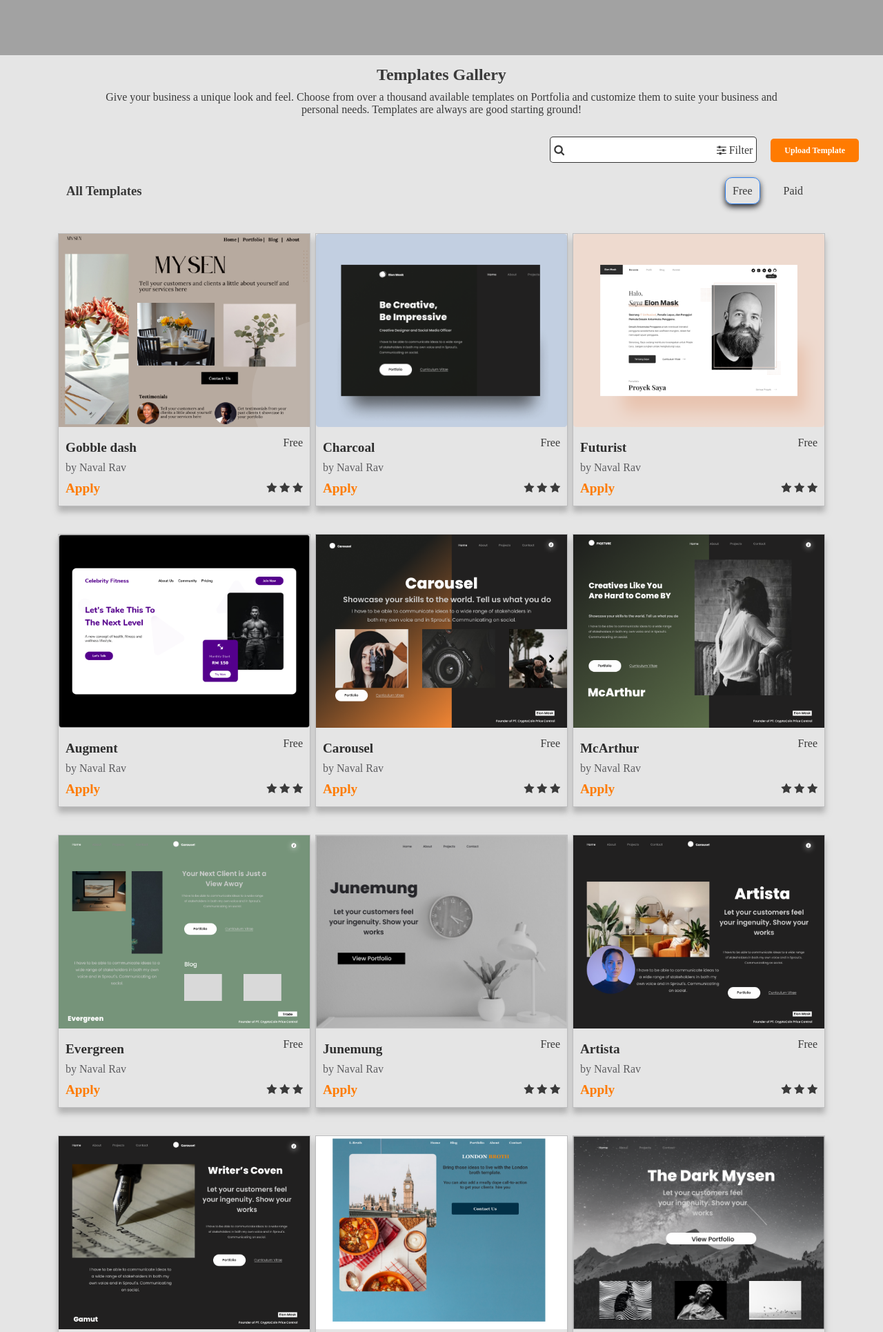
After one commit to zuri-training/portfolia, a Django app: template dashboard/templates/template-gallery.html in a window 1280 px wide. The commit adds this page. Shown: the top 1931 px of the page at 69% size. Run offline with Django 4.2, Linux system fonts and the light colour scheme; the template is opened without the code that fills it, so the values that code supplies are empty.

Commit message:
modified dashoard & created template-gallery

```diff
--- a/dashboard/static/css/main.css
+++ b/dashboard/static/css/main.css
@@ -130,7 +130,7 @@
         width: 70%;
     }
     .dashboard-container .sidebar nav div:nth-of-type(2){
-        position: absolute; bottom: 30px; left:20px;
+         left:20px;
     }
     .dashboard-container .right-section{
         width: 80%;
@@ -265,7 +265,7 @@
     }
 }
 .article-section .post-list .item{
-    height: 55px;
+    min-height: 55px;
     margin: 10px 0;
     padding: 5px;
     align-items: center;
--- /dev/null
+++ b/dashboard/static/css/template.css
@@ -0,0 +1,233 @@
+*{
+    margin: 0;
+    padding: 0;
+    box-sizing: border-box;
+    color: #3A3A3A;
+    font-family: 'Poppins';
+}
+
+.flex{
+    display: flex;
+}
+
+.flex-direction-column{
+    flex-direction: column;
+}
+
+.justify-content-center{
+    justify-content: center;
+}
+.justify-content-around{
+    justify-content: space-around;
+}
+
+.justify-content-between{
+    justify-content: space-between;
+}
+.justify-content-evenly{
+    justify-content: space-evenly;
+}
+.justify-content-end{
+    justify-content: flex-end;
+}
+
+.align-items-center{
+    align-items: center;
+}
+
+.align-content-center{
+    align-content: center;
+}
+
+
+.grid{
+    display: grid;
+}
+
+.grid-row-2{
+    grid-template-rows: 2fr 1fr;
+}
+.grid-col-2{
+    grid-template-columns: 1fr 1fr;
+}
+.grid-col-3{
+    grid-template-columns: 1fr 1fr 1fr;
+}
+.grid-col-4{
+    grid-template-columns: 1fr 1fr 1fr 1fr;
+}
+.grid-col-5{
+    grid-template-columns: 1fr 1fr 1fr 1fr 1fr;
+}
+.grid-col-6{
+    grid-template-columns: 1fr 1fr 1fr 1fr 1fr 1fr;
+}
+
+body{
+    background: #E5E5E5;
+}
+.template-header{
+    width: 100%;
+    height: 80px;
+    margin-bottom: 15px;
+    background: #A2A2A2;
+}
+.jumbotron-section{
+    text-align: center;
+
+}
+.jumbotron-section .write-up{
+    max-width: 80%;
+    min-width: 50%;
+    margin: 10px auto 30px;
+}
+img{
+    width: 100%;
+}
+
+.search-box{
+
+    height: 38px;
+    padding: 15px;
+    margin-right: 20px;
+    margin-bottom: 25px;
+}
+.search-box > div:nth-of-type(2) label{
+    display: none;
+    padding: 10px;
+    /* width: 344px; */
+    font-size: 12px;
+    height: 37px;
+    background: #FF7B01;
+    border-radius: 5px;
+    color: #fff;
+    font-weight: 600;
+    cursor: pointer;
+
+
+}
+.input-box{
+    max-width: 561px;
+    min-width: 70%;
+    height: inherit;
+    background: #FFFFFF;
+    margin-right: 20px;
+
+    border: 1px solid rgba(0, 0, 0, 0.8);
+    border-radius: 5px;
+    padding: 5px;
+}
+.input-box input{
+    margin-left: 4px;
+    flex: 1;
+    padding: 3px;
+    border: none;
+    height: 100%;
+    outline:none;
+}
+.input-box > .fa-sliders span{
+    display: none;
+}
+@media(min-width:650px)
+{
+    .search-box > div:nth-of-type(2) label{
+        display: inline;
+        padding: 10px 20px;
+        width: 344px;
+        height: 90%;
+
+    }
+    .search-box{
+        justify-content: flex-end;
+    }
+    .search-box > div:nth-of-type(2) label:hover{
+    opacity: 0.7;
+    }
+    .input-box{
+        max-width: 561px;
+        min-width: 300px;
+        height: inherit;
+        background: #FFFFFF;
+        margin-right: 20px;
+        border: 1px solid rgba(0, 0, 0, 0.8);
+        border-radius: 5px;
+        padding: 5px;
+    }
+    .input-box > .fa-sliders span{
+    display: inline;
+}
+
+}
+.tem-list-head{
+    width: 85%;
+    margin: 30px auto;
+    align-items: center;
+
+}
+a{
+    text-decoration: none;
+}
+.tem-list-head > div > a{
+    padding: 10px;
+    margin: 0 10px;
+}
+.tem-list-head > div > a:hover,
+.tem-list-head > div > a.active{
+
+    border: 1px solid #2F80ED;
+    box-shadow: 0px 4px 8px #252529;
+    border-radius: 10px;
+}
+.template-list{
+    width: 90%;
+    margin: 10px auto;
+    column-gap: 7px;
+    row-gap: 40px;
+
+}
+@media(min-width:650px)
+{
+    .template-list{
+        padding: 20px;
+        grid-template-columns: 1fr 1fr 1fr;
+    }
+}
+.template-card{
+    border: 1px solid rgba(37, 37, 41, 0.2);
+    box-shadow: 0px 8px 8px rgba(128, 128, 128, 0.5);
+}
+.template-card:hover{
+    box-shadow: 0px 4px 8px #252529;
+}
+.meta-data{
+    padding: 10px;
+}
+.meta-data div{
+    height: 30px;
+}
+.meta-data div:nth-of-type(1) > span:nth-of-type(1){
+    font-weight: 700;
+    font-size: 1rem;
+    line-height: 32px;
+    color: #2E2E2E;
+
+}
+.meta-data div:nth-of-type(2) > span{
+    color: rgba(37, 37, 41, 0.7);
+}
+.meta-data div:nth-of-type(3) > span:nth-of-type(1){
+    font-weight: 700;
+    font-size: 1rem;
+    line-height: 32px;
+    color: #FF7B01;
+}
+@media(min-width:650px)
+{
+    .meta-data div:nth-of-type(1) > span:nth-of-type(1){
+        font-size: 1.2rem;
+    }
+
+    .meta-data div:nth-of-type(3) > span:nth-of-type(1){
+        font-size: 1.2rem;
+    }
+}
--- /dev/null
+++ b/dashboard/templates/template-gallery.html
@@ -0,0 +1,359 @@
+<!DOCTYPE html>
+<html lang="en">
+<head>
+    <meta charset="UTF-8">
+    <meta http-equiv="X-UA-Compatible" content="IE=edge">
+    <meta name="viewport" content="width=device-width, initial-scale=1.0">
+    <title>Portfolia | Template Gallery</title>
+    <link rel="stylesheet" href="https://cdnjs.cloudflare.com/ajax/libs/font-awesome/4.7.0/css/font-awesome.min.css" integrity="sha512-SfTiTlX6kk+qitfevl/7LibUOeJWlt9rbyDn92a1DqWOw9vWG2MFoays0sgObmWazO5BQPiFucnnEAjpAB+/Sw==" crossorigin="anonymous" referrerpolicy="no-referrer" />
+    <link rel="stylesheet" href="../static/css/template.css">
+</head>
+<body>
+    <header class="template-header"></header>
+    <section class="jumbotron-section">
+        <h1>Templates Gallery</h1>
+        <p class="write-up">
+            Give your business a unique look and feel. Choose from over a thousand available templates on Portfolia and customize them to suite your business and personal needs.
+            Templates are always are good starting ground!
+        </p>
+    </section>
+
+    <section class="flex justify-content-center align-items-center search-box">
+        <div class="flex align-items-center input-box">
+            <i class="fa fa-search"></i>
+            <input type="text" >
+            <i class="fa fa-sliders"> <span>Filter</span></i>
+        </div>
+        <div>
+            <label for="myfile">Upload Template</label>
+            <input type="file" id="myfile" name="myfile" style="display: none;">
+        </div>
+    </section>
+
+    <div class="flex justify-content-between tem-list-head">
+        <h3>All Templates</h3>
+        <div>
+            <a href="#" class="active">Free</a>
+            <a href="#">Paid</a>
+        </div>
+    </div>
+    <section class="grid grid-col-2  template-list">
+
+        <a href="#" class="template-card">
+            <img src="../static/images/template-gallery/Brown Minimalist Furniture Photo Collage 1.png" alt="template">
+            <div class="meta-data">
+                <div class="flex justify-content-between">
+                    <span>Gobble dash</span>
+                    <span>Free</span>
+                </div>
+                <div class="flex align-items-center">
+                    <span>by Naval Rav </span>
+                </div>
+                <div class="flex justify-content-between align-items-center">
+                    <span>Apply</span>
+                    <span>
+                        <i class="fa fa-star"></i>
+                        <i class="fa fa-star"></i>
+                        <i class="fa fa-star"></i>
+                    </span>
+                </div>
+            </div>
+        </a>
+        <a href="#" class="template-card">
+            <img src="../static/images/template-gallery/Thumbnail-11.png" alt="template">
+            <div class="meta-data">
+                <div class="flex justify-content-between">
+                    <span>Charcoal</span>
+                    <span>Free</span>
+                </div>
+                <div class="flex align-items-center">
+                    <span>by Naval Rav </span>
+                </div>
+                <div class="flex justify-content-between align-items-center">
+                    <span>Apply</span>
+                    <span>
+                        <i class="fa fa-star"></i>
+                        <i class="fa fa-star"></i>
+                        <i class="fa fa-star"></i>
+                    </span>
+                </div>
+            </div>
+        </a>
+        <a href="#" class="template-card">
+            <img src="../static/images/template-gallery/Futurist.png" alt="template">
+            <div class="meta-data">
+                <div class="flex justify-content-between">
+                    <span>Futurist</span>
+                    <span>Free</span>
+                </div>
+                <div class="flex align-items-center">
+                    <span>by Naval Rav </span>
+                </div>
+                <div class="flex justify-content-between align-items-center">
+                    <span>Apply</span>
+                    <span>
+                        <i class="fa fa-star"></i>
+                        <i class="fa fa-star"></i>
+                        <i class="fa fa-star"></i>
+                    </span>
+                </div>
+            </div>
+        </a>
+
+        <a href="#" class="template-card">
+            <img src="../static/images/template-gallery/Rectangle 6.png" alt="template">
+            <div class="meta-data">
+                <div class="flex justify-content-between">
+                    <span>Augment</span>
+                    <span>Free</span>
+                </div>
+                <div class="flex align-items-center">
+                    <span>by Naval Rav </span>
+                </div>
+                <div class="flex justify-content-between align-items-center">
+                    <span>Apply</span>
+                    <span>
+                        <i class="fa fa-star"></i>
+                        <i class="fa fa-star"></i>
+                        <i class="fa fa-star"></i>
+                    </span>
+                </div>
+            </div>
+        </a>
+        <a href="#" class="template-card">
+            <img src="../static/images/template-gallery/McArthur-2.png" alt="template">
+            <div class="meta-data">
+                <div class="flex justify-content-between">
+                    <span>Carousel</span>
+                    <span>Free</span>
+                </div>
+                <div class="flex align-items-center">
+                    <span>by Naval Rav </span>
+                </div>
+                <div class="flex justify-content-between align-items-center">
+                    <span>Apply</span>
+                    <span>
+                        <i class="fa fa-star"></i>
+                        <i class="fa fa-star"></i>
+                        <i class="fa fa-star"></i>
+                    </span>
+                </div>
+            </div>
+        </a>
+        <a href="#" class="template-card">
+            <img src="../static/images/template-gallery/McArthur-1.png" alt="template">
+            <div class="meta-data">
+                <div class="flex justify-content-between">
+                    <span>McArthur</span>
+                    <span>Free</span>
+                </div>
+                <div class="flex align-items-center">
+                    <span>by Naval Rav </span>
+                </div>
+                <div class="flex justify-content-between align-items-center">
+                    <span>Apply</span>
+                    <span>
+                        <i class="fa fa-star"></i>
+                        <i class="fa fa-star"></i>
+                        <i class="fa fa-star"></i>
+                    </span>
+                </div>
+            </div>
+        </a>
+
+        <a href="#" class="template-card">
+            <img src="../static/images/template-gallery/McArthur-3.png" alt="template">
+            <div class="meta-data">
+                <div class="flex justify-content-between">
+                    <span>Evergreen</span>
+                    <span>Free</span>
+                </div>
+                <div class="flex align-items-center">
+                    <span>by Naval Rav </span>
+                </div>
+                <div class="flex justify-content-between align-items-center">
+                    <span>Apply</span>
+                    <span>
+                        <i class="fa fa-star"></i>
+                        <i class="fa fa-star"></i>
+                        <i class="fa fa-star"></i>
+                    </span>
+                </div>
+            </div>
+        </a>
+        <a href="#" class="template-card">
+            <img src="../static/images/template-gallery/Junemung Frame 1.png" alt="template">
+            <div class="meta-data">
+                <div class="flex justify-content-between">
+                    <span>Junemung</span>
+                    <span>Free</span>
+                </div>
+                <div class="flex align-items-center">
+                    <span>by Naval Rav </span>
+                </div>
+                <div class="flex justify-content-between align-items-center">
+                    <span>Apply</span>
+                    <span>
+                        <i class="fa fa-star"></i>
+                        <i class="fa fa-star"></i>
+                        <i class="fa fa-star"></i>
+                    </span>
+                </div>
+            </div>
+        </a>
+        <a href="#" class="template-card">
+            <img src="../static/images/template-gallery/Artista.png" alt="template">
+            <div class="meta-data">
+                <div class="flex justify-content-between">
+                    <span>Artista</span>
+                    <span>Free</span>
+                </div>
+                <div class="flex align-items-center">
+                    <span>by Naval Rav </span>
+                </div>
+                <div class="flex justify-content-between align-items-center">
+                    <span>Apply</span>
+                    <span>
+                        <i class="fa fa-star"></i>
+                        <i class="fa fa-star"></i>
+                        <i class="fa fa-star"></i>
+                    </span>
+                </div>
+            </div>
+        </a>
+
+        <a href="#" class="template-card">
+            <img src="../static/images/template-gallery/McArthur.png" alt="template">
+            <div class="meta-data">
+                <div class="flex justify-content-between">
+                    <span>Gamut Asteria</span>
+                    <span>Free</span>
+                </div>
+                <div class="flex align-items-center">
+                    <span>by Naval Rav </span>
+                </div>
+                <div class="flex justify-content-between align-items-center">
+                    <span>Apply</span>
+                    <span>
+                        <i class="fa fa-star"></i>
+                        <i class="fa fa-star"></i>
+                        <i class="fa fa-star"></i>
+                    </span>
+                </div>
+            </div>
+        </a>
+        <a href="#" class="template-card">
+            <img src="../static/images/template-gallery/London broth.png" alt="template">
+            <div class="meta-data">
+                <div class="flex justify-content-between">
+                    <span>Landon Broth</span>
+                    <span>Free</span>
+                </div>
+                <div class="flex align-items-center">
+                    <span>by Naval Rav </span>
+                </div>
+                <div class="flex justify-content-between align-items-center">
+                    <span>Apply</span>
+                    <span>
+                        <i class="fa fa-star"></i>
+                        <i class="fa fa-star"></i>
+                        <i class="fa fa-star"></i>
+                    </span>
+                </div>
+            </div>
+        </a>
+        <a href="#" class="template-card">
+            <img src="../static/images/template-gallery/Mysen Image 1.png" alt="template">
+            <div class="meta-data">
+                <div class="flex justify-content-between">
+                    <span>Mysen</span>
+                    <span>Free</span>
+                </div>
+                <div class="flex align-items-center">
+                    <span>by Naval Rav </span>
+                </div>
+                <div class="flex justify-content-between align-items-center">
+                    <span>Apply</span>
+                    <span>
+                        <i class="fa fa-star"></i>
+                        <i class="fa fa-star"></i>
+                        <i class="fa fa-star"></i>
+                    </span>
+                </div>
+            </div>
+        </a>
+    </section>
+
+    <div class="flex justify-content-between tem-list-head">
+        <div>
+            <a  href="#" class="active">Trending</a>
+        </div>
+        <div>
+            <a href="#">View all</a>
+        </div>
+    </div>
+    <section class="grid grid-col-2  template-list">
+        <a href="#" class="template-card">
+            <img src="../static/images/template-gallery/McArthur-5.png" alt="template">
+            <div class="meta-data">
+                <div class="flex justify-content-between">
+                    <span>Drapery</span>
+                    <span>Free</span>
+                </div>
+                <div class="flex align-items-center">
+                    <span>by Naval Rav </span>
+                </div>
+                <div class="flex justify-content-between align-items-center">
+                    <span>Apply</span>
+                    <span>
+                        <i class="fa fa-star"></i>
+                        <i class="fa fa-star"></i>
+                        <i class="fa fa-star"></i>
+                    </span>
+                </div>
+            </div>
+        </a>
+        <a href="#" class="template-card">
+            <img src="../static/images/template-gallery/Thumbnail-1.png" alt="template">
+            <div class="meta-data">
+                <div class="flex justify-content-between">
+                    <span>MasterTouch</span>
+                    <span>Free</span>
+                </div>
+                <div class="flex align-items-center">
+                    <span>by Naval Rav </span>
+                </div>
+                <div class="flex justify-content-between align-items-center">
+                    <span>Apply</span>
+                    <span>
+                        <i class="fa fa-star"></i>
+                        <i class="fa fa-star"></i>
+                        <i class="fa fa-star"></i>
+                    </span>
+                </div>
+            </div>
+        </a>
+        <a href="#" class="template-card">
+            <img src="../static/images/template-gallery/McArthur-4.png" alt="template">
+            <div class="meta-data">
+                <div class="flex justify-content-between">
+                    <span>Ave Cesaria</span>
+                    <span>Free</span>
+                </div>
+                <div class="flex align-items-center">
+                    <span>by Naval Rav </span>
+                </div>
+                <div class="flex justify-content-between align-items-center">
+                    <span>Apply</span>
+                    <span>
+                        <i class="fa fa-star"></i>
+                        <i class="fa fa-star"></i>
+                        <i class="fa fa-star"></i>
+                    </span>
+                </div>
+            </div>
+        </a>
+    </section>
+
+</body>
+</html>
```
Also changed, not shown: dashboard/static/images/template-gallery/Artista.png (added), dashboard/static/images/template-gallery/Brown Minimalist Furniture Photo Collage 1.png (added), dashboard/static/images/template-gallery/Futurist.png (added), dashboard/static/images/template-gallery/Junemung Frame 1.png (added), dashboard/static/images/template-gallery/London broth.png (added), dashboard/static/images/template-gallery/McArthur-1.png (added), dashboard/static/images/template-gallery/McArthur-2.png (added), dashboard/static/images/template-gallery/McArthur-3.png (added), dashboard/static/images/template-gallery/McArthur-4.png (added), dashboard/static/images/template-gallery/McArthur-5.png (added), dashboard/static/images/template-gallery/McArthur.png (added), dashboard/static/images/template-gallery/Mysen Image 1.png (added), dashboard/static/images/template-gallery/Rectangle 6.png (added), dashboard/static/images/template-gallery/Thumbnail-1.png (added), 1 more files.
